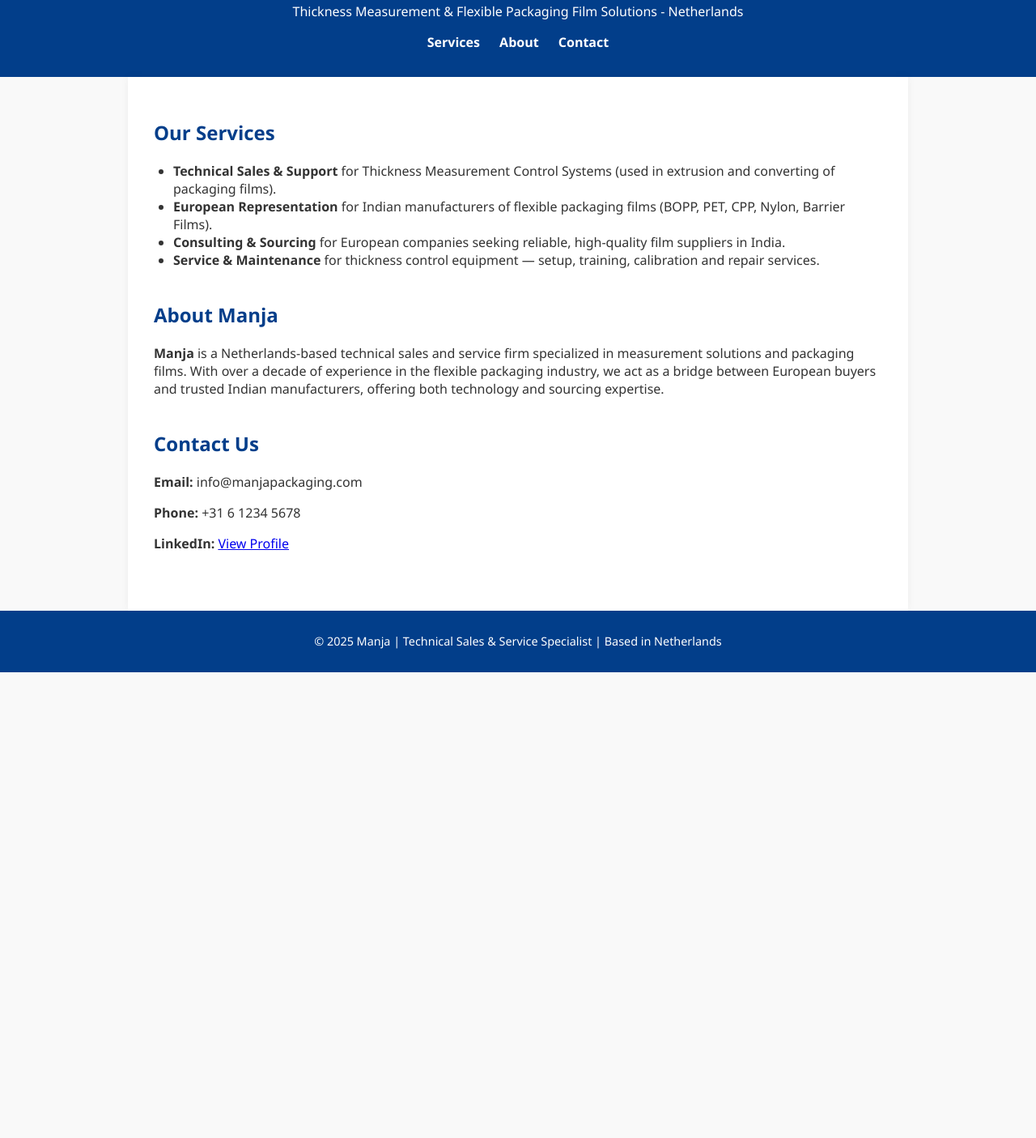
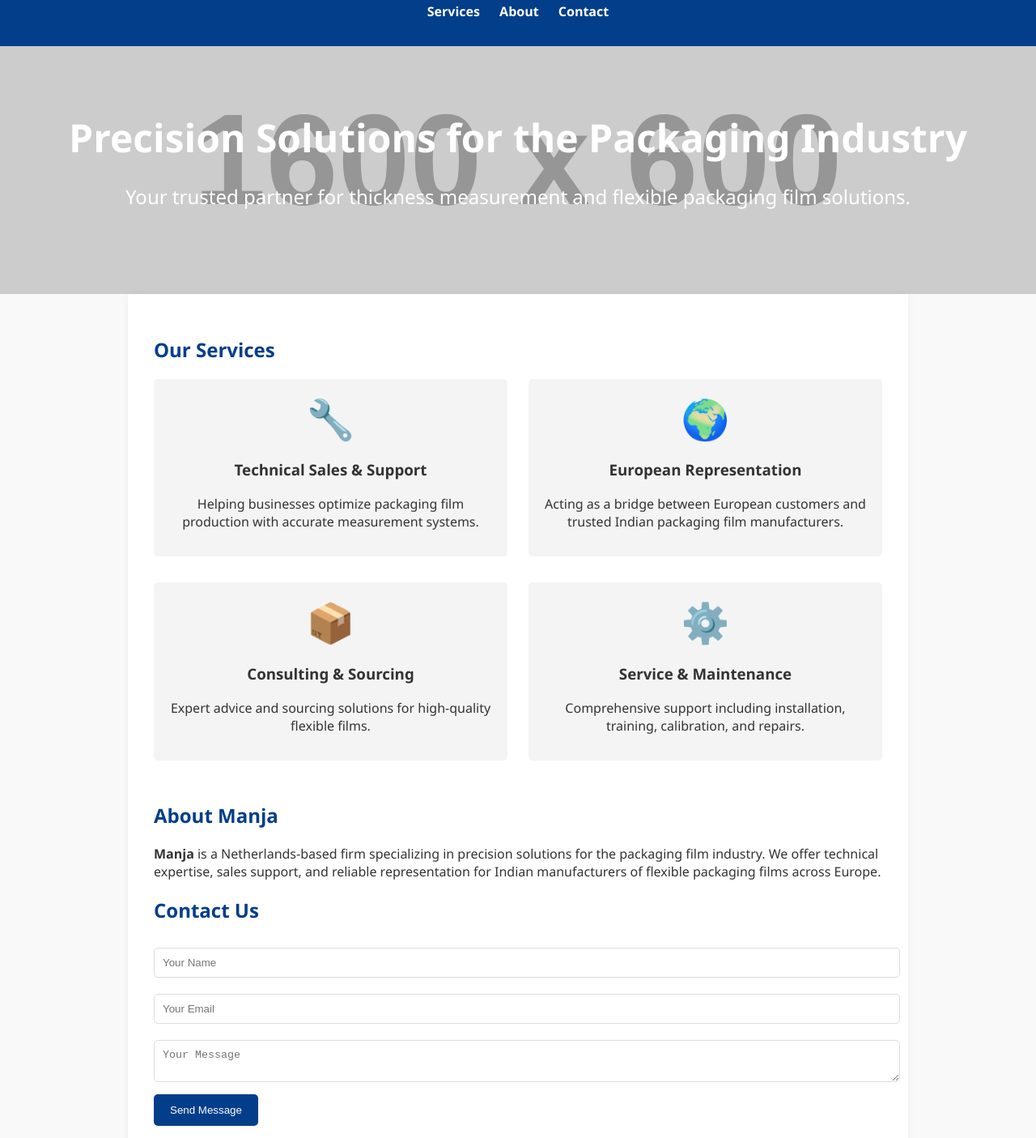
Before and after one commit to PackTech-Packaging-Solutions/PackTech-Packaging-Solutions, a plain HTML site: page index.html in a window 1280 px wide. Shown: the part 175-1580 px from the top of the page at 81% size. Before the commit the page ends 1005 px from the top, so only its background shows below. Drawn offline with Linux system fonts and the light colour scheme; placeholder pictures from the web are drawn by us.

Commit message:
Update index.html

```diff
--- a/index.html
+++ b/index.html
@@ -1,4 +1,3 @@
-
 <!DOCTYPE html>
 <html lang="en">
 <head>
@@ -30,6 +29,22 @@
       text-decoration: none;
       font-weight: bold;
     }
+    .hero {
+      background-image: url('https://via.placeholder.com/1600x600?text=Manja+Hero+Section'); /* Placeholder, replace with a custom image */
+      background-size: cover;
+      background-position: center;
+      color: white;
+      text-align: center;
+      padding: 80px 20px;
+    }
+    .hero h1 {
+      font-size: 3em;
+      margin: 0;
+    }
+    .hero p {
+      font-size: 1.5em;
+      margin-top: 1em;
+    }
     .container {
       padding: 2em;
       max-width: 900px;
@@ -37,14 +52,25 @@
       background: white;
       box-shadow: 0 0 10px rgba(0,0,0,0.05);
     }
-    h1, h2 {
+    h2 {
       color: #023e8a;
     }
-    ul {
-      padding-left: 1.5em;
+    .services {
+      display: flex;
+      justify-content: space-between;
+      flex-wrap: wrap;
     }
-    .section {
-      margin-bottom: 2.5em;
+    .service {
+      width: 45%;
+      margin-bottom: 2em;
+      padding: 1em;
+      background: #f4f4f4;
+      border-radius: 5px;
+      text-align: center;
+    }
+    .service-icon {
+      font-size: 3em;
+      color: #023e8a;
     }
     footer {
       background: #023e8a;
@@ -53,9 +79,30 @@
       padding: 1em;
       font-size: 0.9em;
     }
+    .contact-form input, .contact-form textarea {
+      width: 100%;
+      padding: 10px;
+      margin: 10px 0;
+      border: 1px solid #ddd;
+      border-radius: 5px;
+    }
+    .contact-form button {
+      background: #023e8a;
+      color: white;
+      padding: 12px 20px;
+      border: none;
+      border-radius: 5px;
+      cursor: pointer;
+    }
+    .contact-form button:hover {
+      background: #00509d;
+    }
     @media (max-width: 600px) {
       .container {
         padding: 1em;
+      }
+      .services {
+        flex-direction: column;
       }
     }
   </style>
@@ -65,7 +112,6 @@
   <header>
     <img src="https://via.placeholder.com/150x60?text=MANJA+LOGO" alt="Manja Logo">
     <h1>Manja - Technical Sales & Service Specialist</h1>
-    <p>Thickness Measurement & Flexible Packaging Film Solutions - Netherlands</p>
     <nav>
       <a href="#services">Services</a>
       <a href="#about">About</a>
@@ -73,28 +119,52 @@
     </nav>
   </header>
 
+  <section class="hero">
+    <h1>Precision Solutions for the Packaging Industry</h1>
+    <p>Your trusted partner for thickness measurement and flexible packaging film solutions.</p>
+  </section>
+
   <div class="container">
 
-    <section id="services" class="section">
+    <section id="services">
       <h2>Our Services</h2>
-      <ul>
-        <li><strong>Technical Sales & Support</strong> for Thickness Measurement Control Systems (used in extrusion and converting of packaging films).</li>
-        <li><strong>European Representation</strong> for Indian manufacturers of flexible packaging films (BOPP, PET, CPP, Nylon, Barrier Films).</li>
-        <li><strong>Consulting & Sourcing</strong> for European companies seeking reliable, high-quality film suppliers in India.</li>
-        <li><strong>Service & Maintenance</strong> for thickness control equipment — setup, training, calibration and repair services.</li>
-      </ul>
+      <div class="services">
+        <div class="service">
+          <div class="service-icon">🔧</div>
+          <h3>Technical Sales & Support</h3>
+          <p>Helping businesses optimize packaging film production with accurate measurement systems.</p>
+        </div>
+        <div class="service">
+          <div class="service-icon">🌍</div>
+          <h3>European Representation</h3>
+          <p>Acting as a bridge between European customers and trusted Indian packaging film manufacturers.</p>
+        </div>
+        <div class="service">
+          <div class="service-icon">📦</div>
+          <h3>Consulting & Sourcing</h3>
+          <p>Expert advice and sourcing solutions for high-quality flexible films.</p>
+        </div>
+        <div class="service">
+          <div class="service-icon">⚙️</div>
+          <h3>Service & Maintenance</h3>
+          <p>Comprehensive support including installation, training, calibration, and repairs.</p>
+        </div>
+      </div>
     </section>
 
-    <section id="about" class="section">
+    <section id="about">
       <h2>About Manja</h2>
-      <p><strong>Manja</strong> is a Netherlands-based technical sales and service firm specialized in measurement solutions and packaging films. With over a decade of experience in the flexible packaging industry, we act as a bridge between European buyers and trusted Indian manufacturers, offering both technology and sourcing expertise.</p>
+      <p><strong>Manja</strong> is a Netherlands-based firm specializing in precision solutions for the packaging film industry. We offer technical expertise, sales support, and reliable representation for Indian manufacturers of flexible packaging films across Europe.</p>
     </section>
 
     <section id="contact" class="section">
       <h2>Contact Us</h2>
-      <p><strong>Email:</strong> info@manjapackaging.com</p>
-      <p><strong>Phone:</strong> +31 6 1234 5678</p>
-      <p><strong>LinkedIn:</strong> <a href="https://www.linkedin.com/" target="_blank">View Profile</a></p>
+      <form action="https://formspree.io/f/xyyzbbnq" method="POST" class="contact-form">
+        <input type="text" name="name" placeholder="Your Name" required>
+        <input type="email" name="email" placeholder="Your Email" required>
+        <textarea name="message" placeholder="Your Message" required></textarea>
+        <button type="submit">Send Message</button>
+      </form>
     </section>
 
   </div>
```
